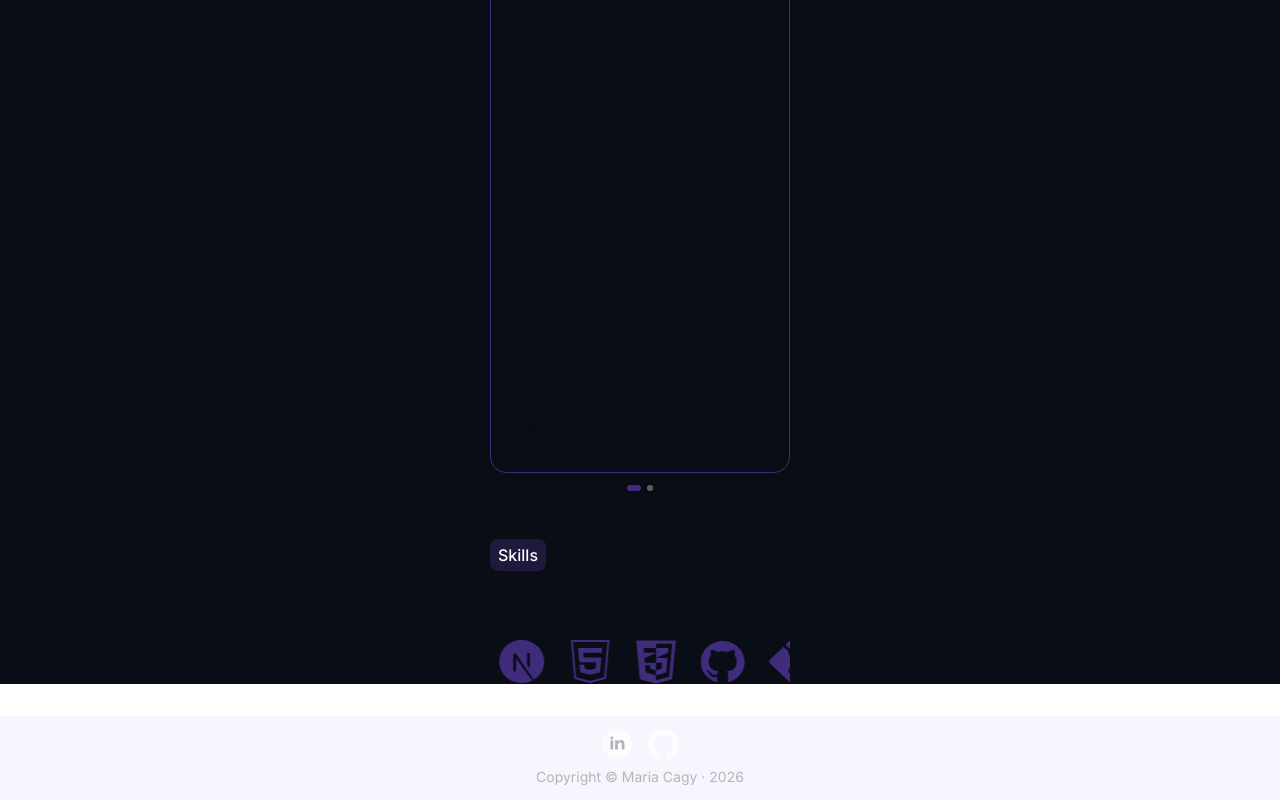
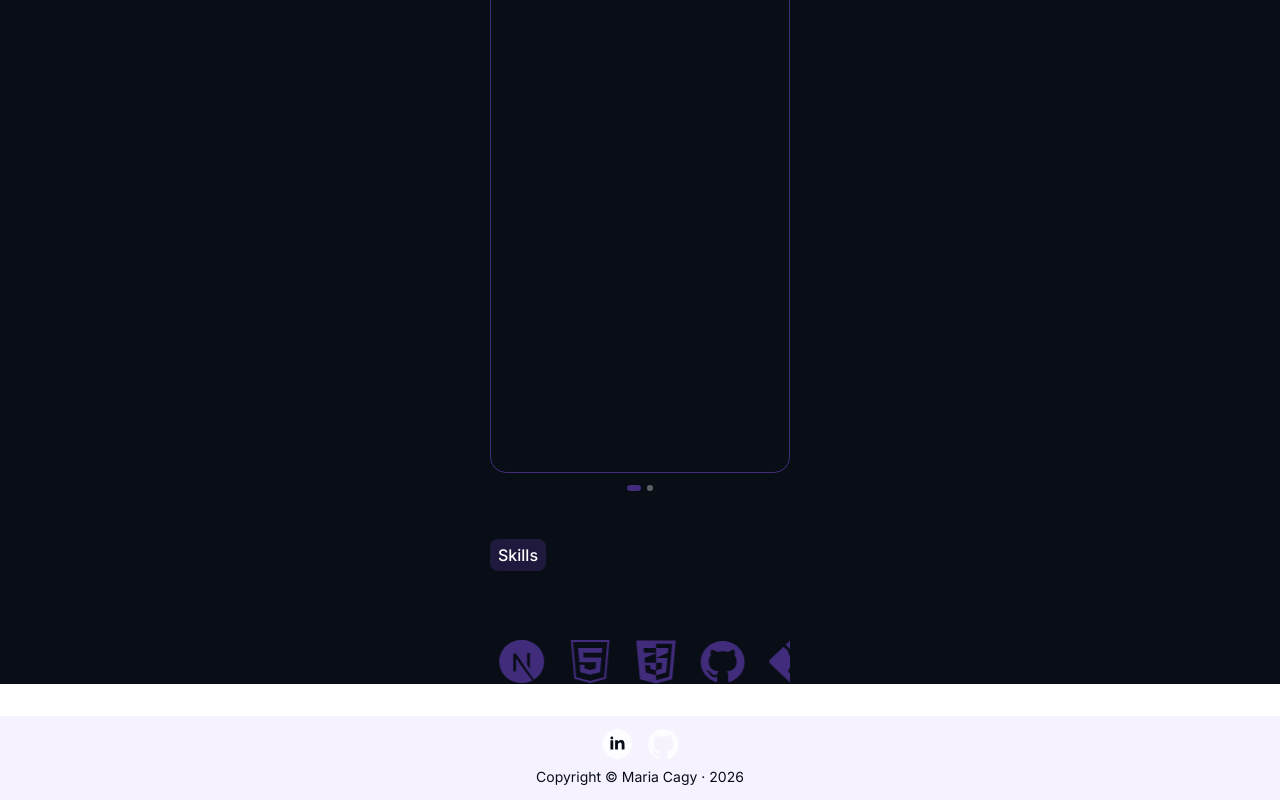
Before and after one commit to maria-eduarda-cagy/front-end-cv-app, a React (Vite) app: page / in a window 1280 px wide. Shown: the part 4367-5167 px from the top of the page. Built offline with nearby package versions, Linux system fonts and the light colour scheme.

Commit message:
fix: style

```diff
--- a/src/sections/styles.ts
+++ b/src/sections/styles.ts
@@ -22,8 +22,7 @@ export const FooterBackground = styled.footer`
   height: 84px;
   margin-top: 2rem;
 
-  background-color: #7b4ae230;
-  opacity: 0.3;
+  background-color: #7b4ae210;
 
   display: flex;
   flex-direction: column;
```
